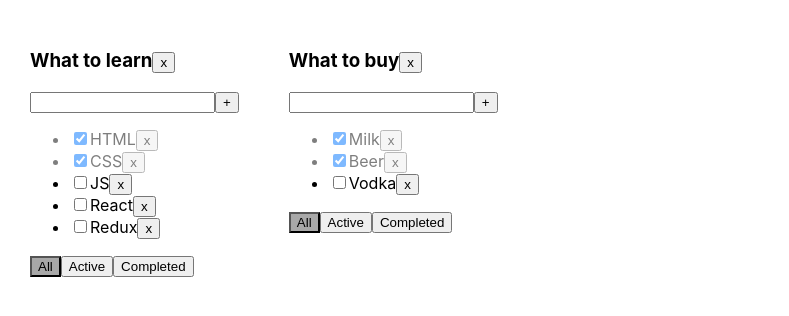
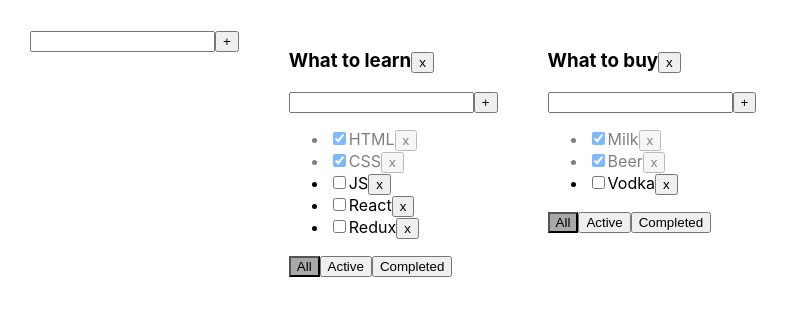
Before and after one commit to vetero4ok/TodoListForPractice, a React (Create React App) app: page / in a window 1280 px wide. Shown: the top 316 px of the page, without its empty margins (0-789 px from the left). Built offline with nearby package versions, Linux system fonts and the light colour scheme.

Commit message:
six task(refactoring, EditableSpan, AddItemForm)

```diff
--- /dev/null
+++ b/src/AddItemForm.tsx
@@ -0,0 +1,42 @@
+import React, {ChangeEvent, KeyboardEvent, useState} from 'react';
+
+type AddItemFormPropsType = {
+    addItem: (title: string) => void
+
+}
+
+export function AddItemForm(props: AddItemFormPropsType) {
+    const [title, setTitle] = useState<string>('')
+    const [error, setError] = useState<boolean>(false)
+    const onChangeAddItem = () => {
+        const validation = title.trim()
+        if (validation) {
+            props.addItem(validation)
+        } else {
+            setError(true)
+        }
+        setTitle('')
+    }
+    const onChangeTitle = (e: ChangeEvent<HTMLInputElement>) => {
+        setTitle(e.currentTarget.value)
+        setError(false)
+    }
+    const onKeyPress = (e: KeyboardEvent<HTMLInputElement>) => {
+        if (e.key === 'Enter') {
+            onChangeAddItem()
+        }
+    }
+    return (
+        <div>
+            {error && <div style={{color: 'red'}}>Title is required!</div>}
+            <input
+                value={title}
+                onChange={onChangeTitle}
+                onKeyPress={onKeyPress}
+                className={error ? 'error' : ''}
+            />
+            <button onClick={onChangeAddItem}>+</button>
+
+        </div>
+    );
+}
--- a/src/App.tsx
+++ b/src/App.tsx
@@ -2,6 +2,8 @@
 import './App.css';
 import {TodoList} from './TodoList';
 import {v1} from 'uuid';
+import {AddItemForm} from './AddItemForm';
+import {EditableSpan} from './EditableSpan';
 
 export type TaskType = {
     id: string
@@ -44,8 +46,21 @@
             {id: v1(), title: 'Vodka', isDone: false},
         ]
     })
+
+    function addTodoList(title: string) {
+        const newTodoListID = v1();
+        const newTodolist: TodoListType = {
+            id: newTodoListID,
+            title,
+            filter: 'All'
+        }
+        setTodoList([...todoList, newTodolist])
+        setTasks({...tasks, [newTodoListID]: []})
+
+    }
+
     function removeTodoList(todoListID: string) {
-        setTodoList(todoList.filter(tl=>tl.id!==todoListID))
+        setTodoList(todoList.filter(tl => tl.id !== todoListID))
         const copyTask = {...tasks}
         delete copyTask[todoListID]
         setTasks(copyTask)
@@ -59,31 +74,40 @@
     }
 
     function changeTodoListFilter(filter: FilterValueType, todoListID: string) {
-
         setTodoList(todoList.map(tl => tl.id === todoListID ? {...tl, filter} : tl))
-
     }
 
-    function addTask(title: string,todoListID: string ) {
+    function changeTodoListTitle(title: string, todoListID: string) {
+        setTodoList(todoList.map(tl => tl.id === todoListID ? {...tl, title} : tl))
+    }
+
+    function addTask(title: string, todoListID: string) {
         const newTask: TaskType = {
             id: v1(),
             title,
             isDone: false
         }
         const copyTask = {...tasks}
-        copyTask[todoListID]= [newTask,...tasks[todoListID]]
+        copyTask[todoListID] = [newTask, ...tasks[todoListID]]
         setTasks(copyTask)
     }
 
-    function changeTaskStatus(taskID: string, isDone: boolean, todoListID: string ) {
+    function changeTaskStatus(taskID: string, isDone: boolean, todoListID: string) {
         const copyTask = {...tasks}
         copyTask[todoListID] = tasks[todoListID].map(t => t.id === taskID ? {...t, isDone} : t)
         setTasks(copyTask)
 
     }
 
+    function changeTaskTitle(taskID: string, title: string, todoListID: string) {
+        const copyTask = {...tasks}
+        copyTask[todoListID] = tasks[todoListID].map(t => t.id === taskID ? {...t, title} : t)
+        setTasks(copyTask)
 
-    function getTodoListFilter(tl:TodoListType) {
+    }
+
+
+    function getTodoListFilter(tl: TodoListType) {
         switch (tl.filter) {
             case 'Active':
                 return tasks[tl.id].filter(t => !t.isDone)
@@ -95,9 +119,10 @@
         }
 
     }
-const todoListComponents = todoList.map(tl=>{
+
+    const todoListComponents = todoList.map(tl => {
         const taskForTodolist = getTodoListFilter(tl)
-    return(
+        return (
             <TodoList
                 key={tl.id}
                 todoListID={tl.id}
@@ -109,6 +134,8 @@
                 changeTodoListFilter={changeTodoListFilter}
                 changeTaskStatus={changeTaskStatus}
                 removeTodoList={removeTodoList}
+                changeTaskTitle={changeTaskTitle}
+                changeTodoListTitle={changeTodoListTitle}
 
             />
         );
@@ -116,6 +143,8 @@
 
     return (
         <div className="App">
+            <AddItemForm addItem={addTodoList}/>
+
             {todoListComponents}
         </div>
     );
--- /dev/null
+++ b/src/EditableSpan.tsx
@@ -0,0 +1,34 @@
+import React, {ChangeEvent, KeyboardEvent, useState} from 'react';
+
+type EditableSpanPropsType = {
+    title: string
+    changeTitle:(title:string)=>void
+}
+
+
+export const EditableSpan = (props: EditableSpanPropsType) => {
+    const [title, setTitle] = useState<string>(props.title)
+    const [editMode, setEditMode] = useState<boolean>(false)
+    const onEditMode = () => setEditMode(true)
+    const offEditMode = () => {
+        setEditMode(false)
+        props.changeTitle(title)
+    }
+    const onChangeTitle = (e: ChangeEvent<HTMLInputElement>) => setTitle(e.currentTarget.value)
+    const onKeyPress = (e: KeyboardEvent<HTMLInputElement>) => {
+        if (e.key === 'Enter') {
+            offEditMode()
+        }
+    }
+    return (
+        editMode
+            ? <input
+                value={title}
+                autoFocus={true}
+                onBlur={offEditMode}
+                onChange={onChangeTitle}
+                onKeyPress={onKeyPress}
+            />
+            : <span onDoubleClick={onEditMode}>{props.title}</span>
+    );
+}
--- a/src/TodoList.tsx
+++ b/src/TodoList.tsx
@@ -1,5 +1,7 @@
 import React, {ChangeEvent, KeyboardEvent, useState} from 'react';
 import {FilterValueType, TaskType} from './App';
+import {AddItemForm} from './AddItemForm';
+import {EditableSpan} from './EditableSpan';
 
 type PropsTodoListType = {
     title: string
@@ -10,19 +12,24 @@
     removeTask: (taskID: string, todoListID: string) => void
     changeTodoListFilter: (filter: FilterValueType, todoListID: string) => void
     changeTaskStatus: (taskID: string, isDone: boolean, todoListID: string) => void
+    changeTaskTitle: (taskID: string, title: string, todoListID: string) => void
+    changeTodoListTitle: (title: string, todoListID: string) => void
+    removeTodoList: (todoListID: string) => void
 
-    removeTodoList: (todoListID: string) => void
 
 }
 
 
 export const TodoList = (props: PropsTodoListType) => {
-    const [title, setTitle] = useState<string>('')
-    const [error, setError] = useState<boolean>(false)
+
+    const addTask = (title: string) => props.addTask(title, props.todoListID)
+    const changeTodoListTitle = (title: string) =>
+        props.changeTodoListTitle(title, props.todoListID)
     const taskJSXElement = props.tasks.map(t => {
         const removeTask = () => props.removeTask(t.id, props.todoListID)
         const changeTaskStatus = (e: ChangeEvent<HTMLInputElement>) =>
             props.changeTaskStatus(t.id, e.currentTarget.checked, props.todoListID)
+        const changeTaskTitle = (title: string) => props.changeTaskTitle(t.id, t.title, props.todoListID)
         const tasksIsDoneCheckbox = t.isDone ? 'isDone' : ''
 
         return (
@@ -32,29 +39,13 @@
                     checked={t.isDone}
                     onChange={changeTaskStatus}
                 />
-                <span>{t.title}</span>
+
+                <EditableSpan title={t.title} changeTitle={changeTaskTitle}/>
                 <button onClick={removeTask}>x</button>
             </li>
         );
     })
-    const onChangeAddTask = () => {
-        const validation = title.trim()
-        if (validation) {
-            props.addTask(validation, props.todoListID)
-        } else {
-            setError(true)
-        }
-        setTitle('')
-    }
-    const onChangeTitle = (e: ChangeEvent<HTMLInputElement>) => {
-        setTitle(e.currentTarget.value)
-        setError(false)
-    }
-    const onKeyPress = (e: KeyboardEvent<HTMLInputElement>) => {
-        if (e.key === 'Enter') {
-            onChangeAddTask()
-        }
-    }
+
     const deleteTodoList = () => props.removeTodoList(props.todoListID)
 
     const onClickSetAllFilter = () => props.changeTodoListFilter('All', props.todoListID)
@@ -64,20 +55,13 @@
     return (
         <div>
             <h3>
-                {props.title}
+                <EditableSpan title={props.title} changeTitle={changeTodoListTitle}/>
                 <button onClick={deleteTodoList}>x</button>
             </h3>
-            <div>
-                {error && <div style={{color: 'red'}}>Title is required!</div>}
-                <input
-                    value={title}
-                    onChange={onChangeTitle}
-                    onKeyPress={onKeyPress}
-                    className={error ? 'error' : ''}
-                />
-                <button onClick={onChangeAddTask}>+</button>
+            <AddItemForm
+                addItem={addTask}
+            />
 
-            </div>
             <ul>
                 {taskJSXElement}
             </ul>
```
Lines whose indentation alone changed are shown as unchanged.
